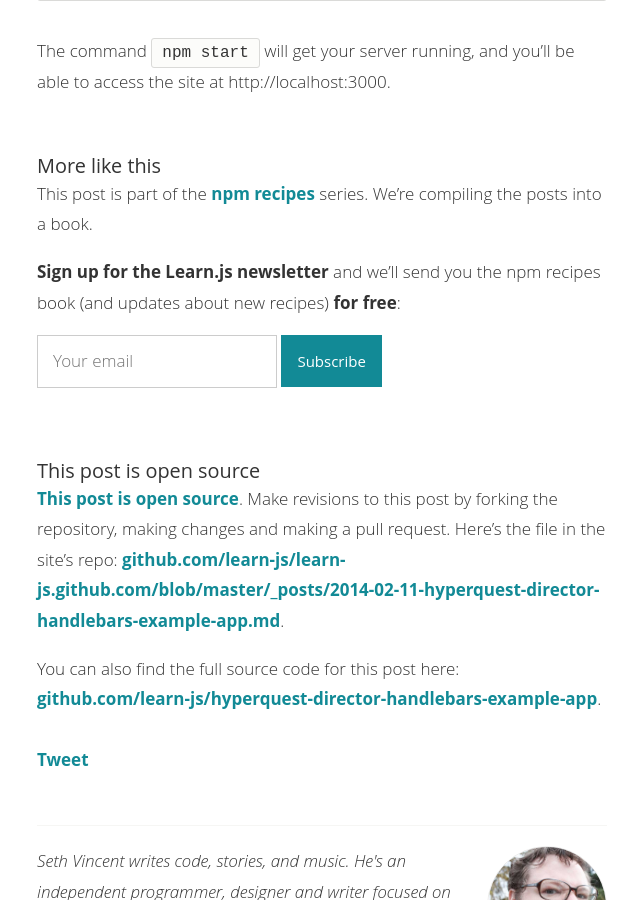
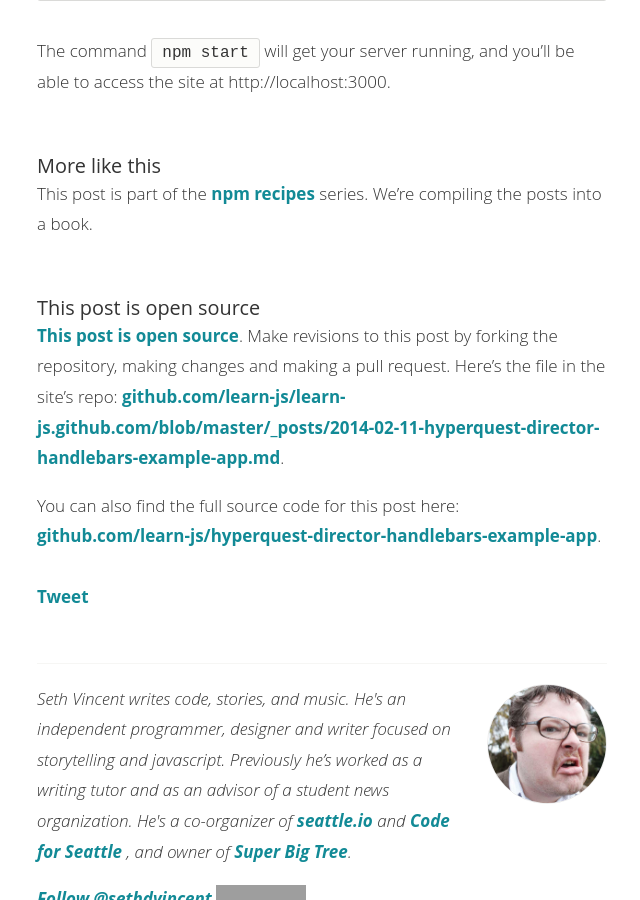
Before and after one commit to learn-js/learn-js.github.com, a Jekyll site: the page built from _posts/posts/2014-02-11-hyperquest-director-handlebars-example-app.md, in a window 1280 px wide and 900 px high, scrolled down 27803 px. Shown: the whole window, without its empty margins (223-863 px from the left). Built offline with Jekyll 4.4.1, drawn with Linux system fonts in a browser that asks for light colours; Markdown is read by kramdown in place of the engine named in the settings; comment, search, counter and statistics services are not loaded; grey boxes are pictures that could not be loaded.

Commit message:
Update 2014-02-11-hyperquest-director-handlebars-example-app.md

```diff
--- a/_posts/posts/2014-02-11-hyperquest-director-handlebars-example-app.md
+++ b/_posts/posts/2014-02-11-hyperquest-director-handlebars-example-app.md
@@ -986,21 +986,6 @@ The command `npm start` will get your server running, and you'll be able to acce
 
 This post is part of the **[npm recipes](http://learnjs.io/npm-recipes)** series. We're compiling the posts into a book.
 
-**Sign up for the Learn.js newsletter** and we'll send you the npm recipes book (and updates about new recipes) **for free**:
-
-<div id="mc_embed_signup">
-<form action="http://learnjs.us5.list-manage.com/subscribe/post?u=b5b4f7fda673e887e9380b619&amp;id=3eb1d4ee40" method="post" id="mc-embedded-subscribe-form" name="mc-embedded-subscribe-form" class="validate" target="_blank" novalidate>
-<div class="mc-field-group">
-  <input type="email" value="" name="EMAIL" class="required email" id="mce-EMAIL" placeholder="Your email">
-  <input type="submit" value="Subscribe" name="subscribe" id="mc-embedded-subscribe" class="button">
-</div>
-  <div id="mce-responses" class="clear">
-    <div class="response" id="mce-error-response" style="display:none"></div>
-    <div class="response" id="mce-success-response" style="display:none"></div>
-  </div>
-    <div style="position: absolute; left: -5000px;"><input type="text" name="b_b5b4f7fda673e887e9380b619_3eb1d4ee40" value=""></div>
-</form>
-</div>
 
 ### This post is open source
 [This post is open source](https://github.com/learn-js/learn-js.github.com/blob/master/_posts/2014-02-11-hyperquest-director-handlebars-example-app.md). Make revisions to this post by forking the repository, making changes and making a pull request. Here's the file in the site's repo: [github.com/learn-js/learn-js.github.com/blob/master/_posts/2014-02-11-hyperquest-director-handlebars-example-app.md](https://github.com/learn-js/learn-js.github.com/blob/master/_posts/2014-02-11-hyperquest-director-handlebars-example-app.md).
```
